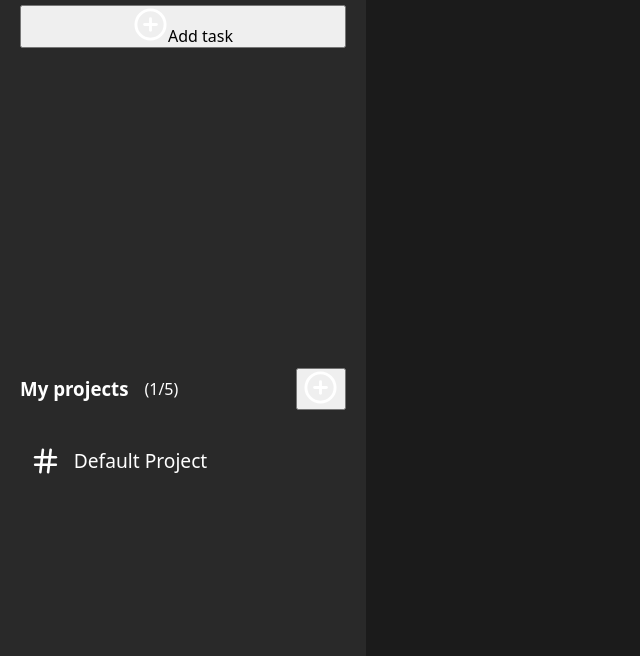
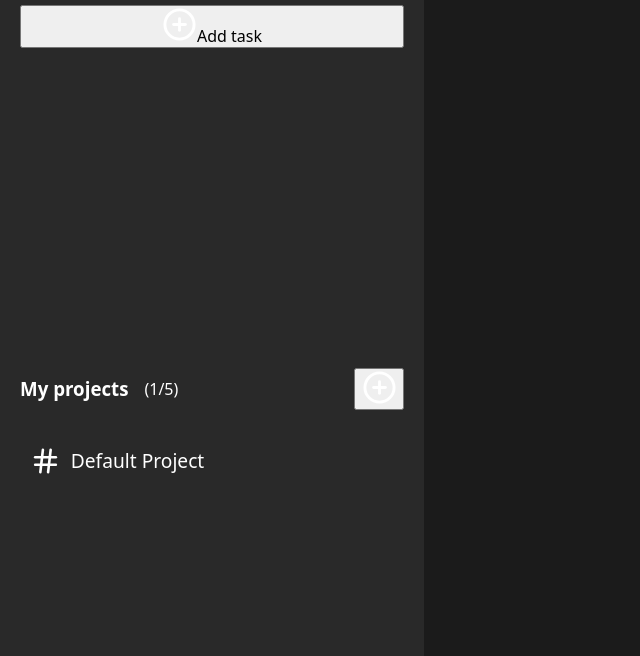
Before and after one commit to Ha0177/Todo-List-Project, a website built with webpack: page src/template.html in a window 1280 px wide. Shown: the part 144-800 px from the top of the page, without its empty margins (0-640 px from the left). Built offline with nearby package versions, Linux system fonts and the light colour scheme.

Commit message:
Modify css grid layout

```diff
--- a/package.json
+++ b/package.json
@@ -23,6 +23,8 @@
     "webpack-merge": "^6.0.1"
   },
   "dependencies": {
-    "date-fns": "^4.1.0"
+    "date-fns": "^4.1.0",
+    "modern": "^1.0.2",
+    "normalize": "^0.3.1"
   }
 }
--- a/src/style.css
+++ b/src/style.css
@@ -3,22 +3,22 @@
 * {
     margin: 0;
     padding: 0;
+    box-sizing: border-box;
 }
 
 body {
     display: grid;
-    grid-template-areas: "sidebar main main main main main main main main main";
+    grid-template-columns: 1fr 10fr;
     height: 100dvh;
 }
 
 nav {
-    grid-area: sidebar;
-    width: 100%;
+    grid-column: 1;
     height: 100%;
 }
 
 main {
-    grid-area: main;
+    grid-column: 2;
 }
 
 div.sidebar {
@@ -65,10 +65,14 @@ div.sidebar img:not(.projects-container img):not(.project-link-icon) {
 .projects-container a.project-link {
     display: flex;
     align-items: center;
-    gap: 13px;
+    gap: 10px;
     padding: 10px;
+    width: 20em;
     border-radius: 5px;
     margin-top: .5em;
+    text-decoration: none;
+    color: white;
+    font-size: 1.2rem;
 }
 
 .projects-container a.project-link:hover {
@@ -79,12 +83,6 @@ div.sidebar img:not(.projects-container img):not(.project-link-icon) {
 .projects-container a.project-link img {
     width: 1.6em;
     height: 1.6em;
-}
-
-a.project-link {
-    text-decoration: none;
-    color: white;
-    font-size: 1.2rem;
 }
 
 span.project-counter {
```
Also changed, not shown: 1 other file.
